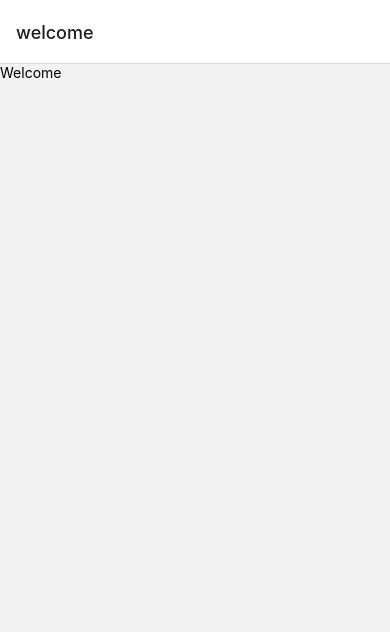
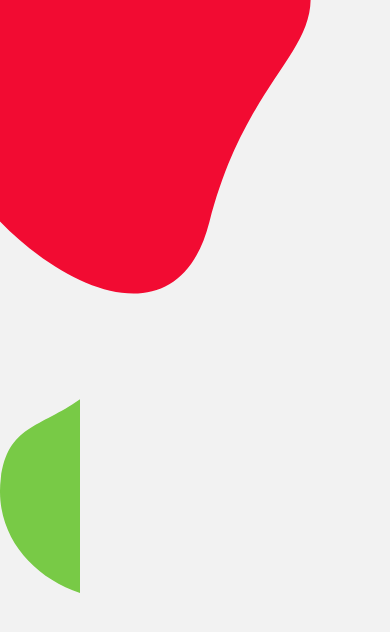
Before and after one commit to thieses-ptoject/freeZa, a React Native app in the folder client/: screen /welcome in a window 390 px wide. Shown: the top 632 px of the page. Built offline with nearby package versions, Linux system fonts and the light colour scheme.

Commit message:
commit to pull

```diff
--- a/client/secreens/FirstScreens/StackScreens.tsx
+++ b/client/secreens/FirstScreens/StackScreens.tsx
@@ -6,7 +6,7 @@ const Stack = createStackNavigator();
 export const StackScreens = () => {
   return (
     <Stack.Navigator>
-        <Stack.Screen name='welcome' component={Welcome}/>
+        <Stack.Screen name='welcome' component={Welcome} options={{headerShown:false}}/>
         <Stack.Screen name='signup' component={SignUp}/>
     </Stack.Navigator>
   )
--- a/client/secreens/FirstScreens/Welcome.tsx
+++ b/client/secreens/FirstScreens/Welcome.tsx
@@ -1,8 +1,30 @@
 import React from 'react'
-import { View ,Text} from 'react-native'
+import { View ,Text, StyleSheet} from 'react-native'
+import Svg, { Path } from 'react-native-svg';
 
 export const Welcome = () => {
   return (
-    <View><Text>Welcome</Text></View>
+        <View >
+      <Svg style={styles.up} width={241} height={172} viewBox="0 0 241 172" fill="none">
+      <Path
+        d="M162.205 115.865C129.183 245.198 -32.9372 119.774 -55.0377 23.6511C-77.1381 -72.4717 -48.2777 -159.066 37.1762 -193.591C122.63 -228.117 192.435 -170.806 230.129 -95.4164C267.824 -20.0273 195.226 -13.4676 162.205 115.865Z"
+        fill="#F20B32"
+      />
+    </Svg>
+    <Svg xmlns="http://www.w3.org/2000/svg" width="80" height="233" viewBox="0 0 80 233" fill="none">
+<Path d="M122.23 -10.027C179.747 -88.2618 243.628 44.3248 243.628 111.371C243.628 178.418 189.276 232.77 122.23 232.77C55.1834 232.77 -8.01705 181.723 0.831575 111.371C9.6802 41.0195 64.7126 68.2077 122.23 -10.027Z" fill="#78CA46"/>
+</Svg>
+
+
+    </View>
   )
 }
+const styles = StyleSheet.create({
+
+    up : {
+      width: 311.014,
+      height: 367.298,
+      transform: [{ rotate: '0deg' }],
+      flexShrink: 0,
+    }
+  });
```
Also changed, not shown: client/App.tsx (+0 -9 lines).
